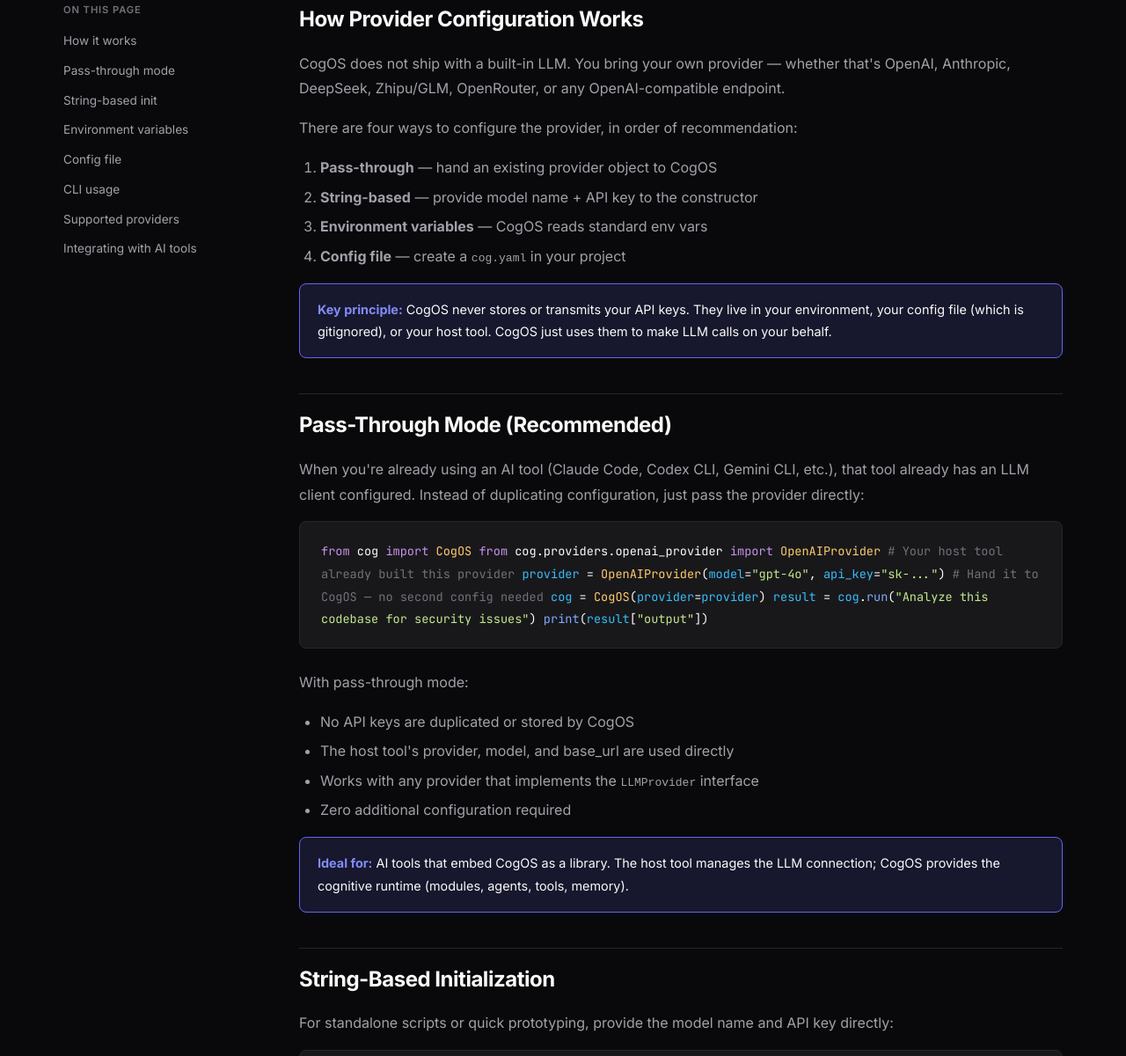
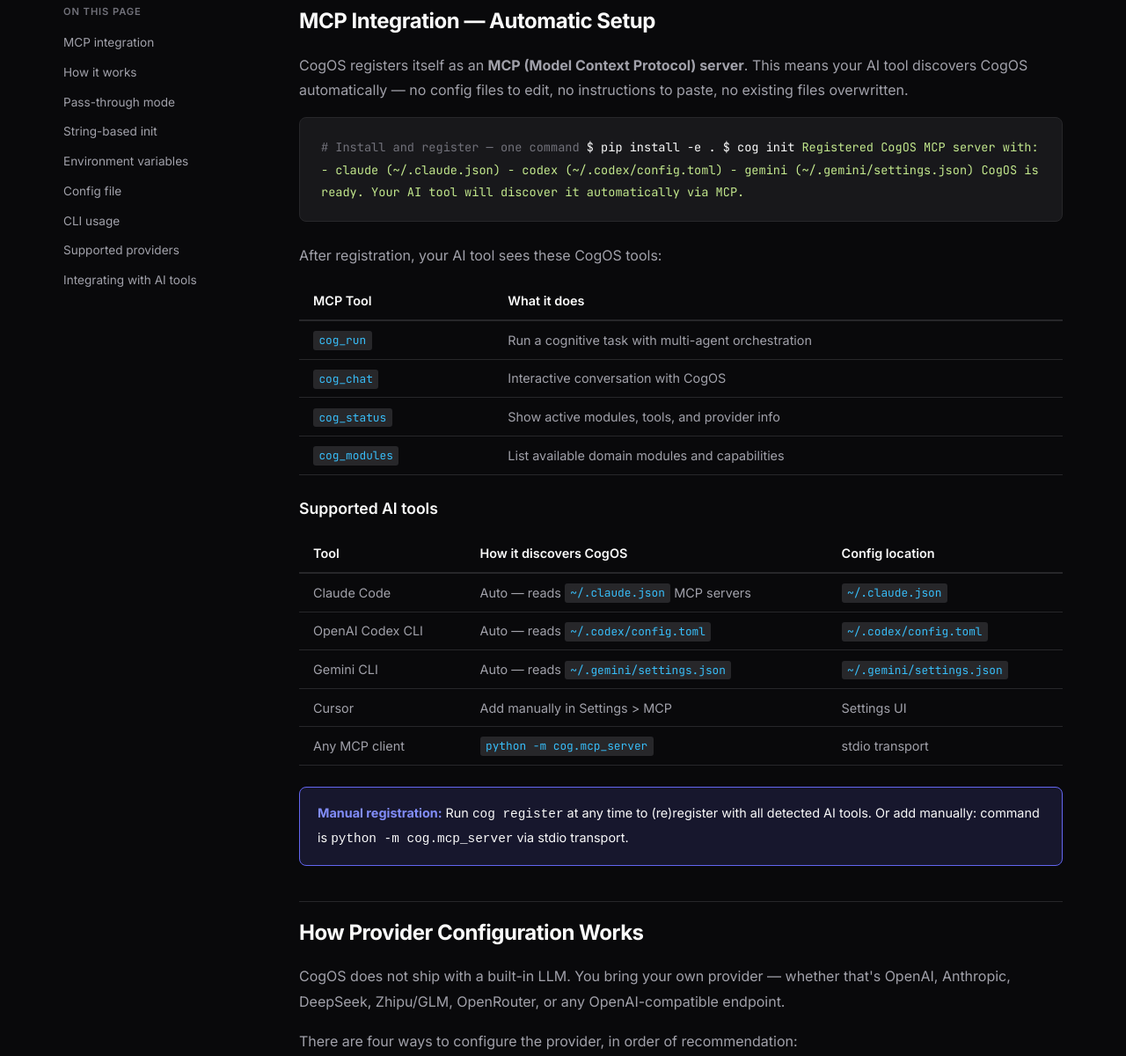
Before and after one commit to corbybender/cog, a plain HTML site: page cogos-site/docs.html in a window 1280 px wide. Shown: the part 510-1710 px from the top of the page at 88% size. Drawn offline with Linux system fonts and the light colour scheme.

Commit message:
Add MCP integration docs: CogOS registers as MCP server, AI tools discover it automatically

```diff
--- a/cogos-site/docs.html
+++ b/cogos-site/docs.html
@@ -207,8 +207,8 @@
 
             <section class="docs-hero">
                 <span class="section-eyebrow">Documentation</span>
-                <h1>Docs &mdash; it just works<br><span style="background:var(--gradient-text);-webkit-background-clip:text;-webkit-text-fill-color:transparent;background-clip:text;">with your AI.</span></h1>
-                <p>Install CogOS and run. It automatically uses whatever AI provider your environment already has &mdash; no extra setup, no duplicate API keys. This page covers the details if you need them.</p>
+                <h1>Install once.<br><span style="background:var(--gradient-text);-webkit-background-clip:text;-webkit-text-fill-color:transparent;background-clip:text;">Every AI tool gets CogOS.</span></h1>
+                <p>Run <code>cog init</code> and CogOS registers itself as an MCP server. Claude Code, Codex, Gemini, and any MCP-compatible tool discovers it automatically. No config files to edit, no instructions to paste.</p>
             </section>
 
             <div class="docs-layout">
@@ -216,6 +216,7 @@
                 <aside class="docs-sidebar">
                     <h4>On this page</h4>
                     <ul>
+                        <li><a href="#mcp">MCP integration</a></li>
                         <li><a href="#overview">How it works</a></li>
                         <li><a href="#passthrough">Pass-through mode</a></li>
                         <li><a href="#string">String-based init</a></li>
@@ -228,6 +229,91 @@
                 </aside>
 
                 <div class="docs-content">
+
+                    <h2 id="mcp">MCP Integration &mdash; Automatic Setup</h2>
+
+                    <p>CogOS registers itself as an <strong>MCP (Model Context Protocol) server</strong>. This means your AI tool discovers CogOS automatically &mdash; no config files to edit, no instructions to paste, no existing files overwritten.</p>
+
+                    <div class="code-block"><code><span class="comment"># Install and register &mdash; one command</span>
+$ pip install -e .
+$ cog init
+<span class="string">Registered CogOS MCP server with:</span>
+<span class="string">  - claude (~/.claude.json)</span>
+<span class="string">  - codex (~/.codex/config.toml)</span>
+<span class="string">  - gemini (~/.gemini/settings.json)</span>
+<span class="string">CogOS is ready. Your AI tool will discover it automatically via MCP.</span></code></div>
+
+                    <p>After registration, your AI tool sees these CogOS tools:</p>
+
+                    <table class="provider-table">
+                        <thead>
+                            <tr>
+                                <th>MCP Tool</th>
+                                <th>What it does</th>
+                            </tr>
+                        </thead>
+                        <tbody>
+                            <tr>
+                                <td><code>cog_run</code></td>
+                                <td>Run a cognitive task with multi-agent orchestration</td>
+                            </tr>
+                            <tr>
+                                <td><code>cog_chat</code></td>
+                                <td>Interactive conversation with CogOS</td>
+                            </tr>
+                            <tr>
+                                <td><code>cog_status</code></td>
+                                <td>Show active modules, tools, and provider info</td>
+                            </tr>
+                            <tr>
+                                <td><code>cog_modules</code></td>
+                                <td>List available domain modules and capabilities</td>
+                            </tr>
+                        </tbody>
+                    </table>
+
+                    <h3>Supported AI tools</h3>
+
+                    <table class="provider-table">
+                        <thead>
+                            <tr>
+                                <th>Tool</th>
+                                <th>How it discovers CogOS</th>
+                                <th>Config location</th>
+                            </tr>
+                        </thead>
+                        <tbody>
+                            <tr>
+                                <td>Claude Code</td>
+                                <td>Auto &mdash; reads <code>~/.claude.json</code> MCP servers</td>
+                                <td><code>~/.claude.json</code></td>
+                            </tr>
+                            <tr>
+                                <td>OpenAI Codex CLI</td>
+                                <td>Auto &mdash; reads <code>~/.codex/config.toml</code></td>
+                                <td><code>~/.codex/config.toml</code></td>
+                            </tr>
+                            <tr>
+                                <td>Gemini CLI</td>
+                                <td>Auto &mdash; reads <code>~/.gemini/settings.json</code></td>
+                                <td><code>~/.gemini/settings.json</code></td>
+                            </tr>
+                            <tr>
+                                <td>Cursor</td>
+                                <td>Add manually in Settings &gt; MCP</td>
+                                <td>Settings UI</td>
+                            </tr>
+                            <tr>
+                                <td>Any MCP client</td>
+                                <td><code>python -m cog.mcp_server</code></td>
+                                <td>stdio transport</td>
+                            </tr>
+                        </tbody>
+                    </table>
+
+                    <div class="callout">
+                        <p><strong>Manual registration:</strong> Run <code>cog register</code> at any time to (re)register with all detected AI tools. Or add manually: command is <code>python -m cog.mcp_server</code> via stdio transport.</p>
+                    </div>
 
                     <h2 id="overview">How Provider Configuration Works</h2>
 
```
Also changed, not shown: cogos-site/index.html (+1 -1 lines).
